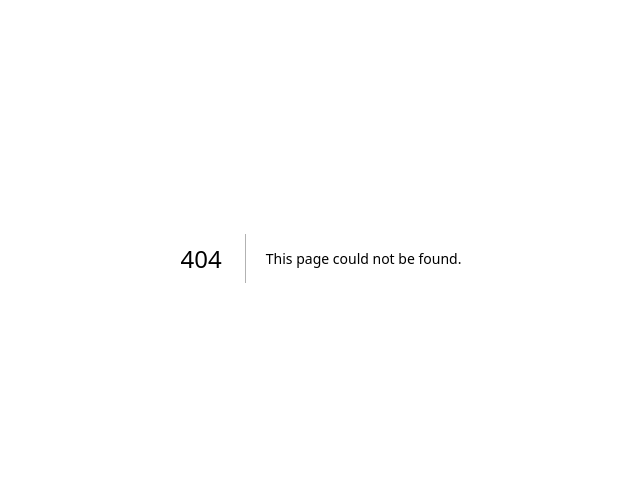
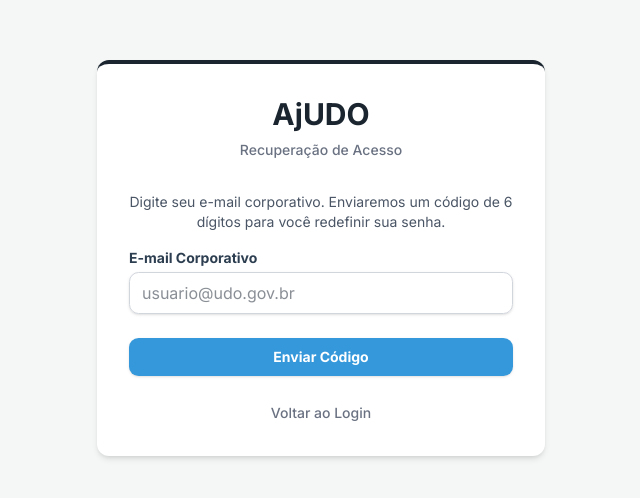
Before and after one commit to rafinhaaaaXD/AjUDO-COI, a Next.js app in the folder frontend/: page /esqueceu-senha in a window 1280 px wide. Before the commit this address had no page. Shown: the part 142-640 px from the top of the page, without its empty margins (319-959 px from the left). Built offline with nearby package versions, Linux system fonts and the light colour scheme.

Commit message:
Frontend: Cria tela interativa de Esqueceu a Senha e atualiza link no Login

```diff
--- /dev/null
+++ b/frontend/app/esqueceu-senha/page.tsx
@@ -0,0 +1,103 @@
+"use client";
+
+import { useState } from 'react';
+import Link from 'next/link';
+
+export default function EsqueceuSenhaPage() {
+  // Controle de qual etapa do formulário estamos mostrando (1, 2 ou 3)
+  const [etapa, setEtapa] = useState(1);
+
+  return (
+    <div className="min-h-screen flex items-center justify-center bg-[#f4f7f6]">
+      <div className="bg-white p-8 rounded-lg shadow-md w-full max-w-md border-t-4 border-[#1a252f]">
+
+        <div className="text-center mb-8">
+          <h1 className="text-3xl font-bold text-[#1a252f]">AjUDO</h1>
+          <p className="text-sm text-gray-500 mt-2 font-medium">Recuperação de Acesso</p>
+        </div>
+
+        {/* ETAPA 1: SOLICITAR O E-MAIL */}
+        {etapa === 1 && (
+          <div className="space-y-4">
+            <p className="text-sm text-gray-600 mb-4 text-center">
+              Digite seu e-mail corporativo. Enviaremos um código de 6 dígitos para você redefinir sua senha.
+            </p>
+            <div>
+              <label className="block text-sm font-bold text-[#2c3e50]">E-mail Corporativo</label>
+              <input
+                type="email"
+                className="mt-1 block w-full px-3 py-2 border border-gray-300 rounded-md shadow-sm focus:outline-none focus:ring-[#3498db] focus:border-[#3498db]"
+                placeholder="usuario@udo.gov.br"
+              />
+            </div>
+            <button
+              onClick={() => setEtapa(2)}
+              className="w-full flex justify-center py-2 px-4 border border-transparent rounded-md shadow-sm text-sm font-bold text-white bg-[#3498db] hover:bg-[#2980b9] transition-colors mt-6"
+            >
+              Enviar Código
+            </button>
+          </div>
+        )}
+
+        {/* ETAPA 2: DIGITAR CÓDIGO E NOVA SENHA */}
+        {etapa === 2 && (
+          <div className="space-y-4">
+            <div className="bg-green-50 text-green-700 p-3 rounded text-sm mb-4 border border-green-200">
+              Código enviado com sucesso! Verifique sua caixa de entrada.
+            </div>
+            <div>
+              <label className="block text-sm font-bold text-[#2c3e50]">Código de Confirmação (6 dígitos)</label>
+              <input
+                type="text"
+                maxLength={6}
+                className="mt-1 block w-full px-3 py-2 border border-gray-300 rounded-md shadow-sm text-center tracking-widest text-lg focus:outline-none focus:ring-[#3498db] focus:border-[#3498db]"
+                placeholder="000000"
+              />
+            </div>
+            <div>
+              <label className="block text-sm font-bold text-[#2c3e50] mt-4">Nova Senha</label>
+              <input
+                type="password"
+                className="mt-1 block w-full px-3 py-2 border border-gray-300 rounded-md shadow-sm focus:outline-none focus:ring-[#3498db] focus:border-[#3498db]"
+                placeholder="••••••••"
+              />
+            </div>
+            <button
+              onClick={() => setEtapa(3)}
+              className="w-full flex justify-center py-2 px-4 border border-transparent rounded-md shadow-sm text-sm font-bold text-white bg-[#1a252f] hover:bg-[#2c3e50] transition-colors mt-6"
+            >
+              Redefinir Senha
+            </button>
+          </div>
+        )}
+
+        {/* ETAPA 3: SUCESSO E VOLTA PRO LOGIN */}
+        {etapa === 3 && (
+          <div className="space-y-4 text-center">
+            <div className="text-green-600 text-5xl mb-4">✓</div>
+            <h2 className="text-xl font-bold text-[#2c3e50]">Senha alterada!</h2>
+            <p className="text-sm text-gray-600 mb-6">
+              Sua senha foi redefinida com sucesso. Você já pode acessar o sistema novamente.
+            </p>
+            <Link
+              href="/login"
+              className="w-full flex justify-center py-2 px-4 border border-transparent rounded-md shadow-sm text-sm font-bold text-white bg-[#3498db] hover:bg-[#2980b9] transition-colors"
+            >
+              Ir para o Login
+            </Link>
+          </div>
+        )}
+
+        {/* BOTÃO DE VOLTAR (Só aparece na Etapa 1 ou 2) */}
+        {etapa !== 3 && (
+          <div className="text-center mt-6">
+            <Link href="/login" className="text-sm font-medium text-gray-500 hover:text-[#3498db] hover:underline">
+              Voltar ao Login
+            </Link>
+          </div>
+        )}
+
+      </div>
+    </div>
+  );
+}
--- a/frontend/app/login/page.tsx
+++ b/frontend/app/login/page.tsx
@@ -18,7 +18,7 @@ export default function LoginPage() {
             <input
               type="email"
               className="mt-1 block w-full px-3 py-2 border border-gray-300 rounded-md shadow-sm focus:outline-none focus:ring-[#3498db] focus:border-[#3498db]"
-              placeholder="usuario@udo.gov.br"
+              placeholder="usuario@uesc.br"
             />
           </div>
 
@@ -35,7 +35,7 @@ export default function LoginPage() {
             <Link href="/registro" className="text-sm font-medium text-[#3498db] hover:underline">
               Criar uma conta
             </Link>
-            <Link href="#" className="text-sm text-gray-500 hover:underline">
+            <Link href="/esqueceu-senha" className="text-sm text-gray-500 hover:underline">
               Esqueceu a senha?
             </Link>
           </div>
```
